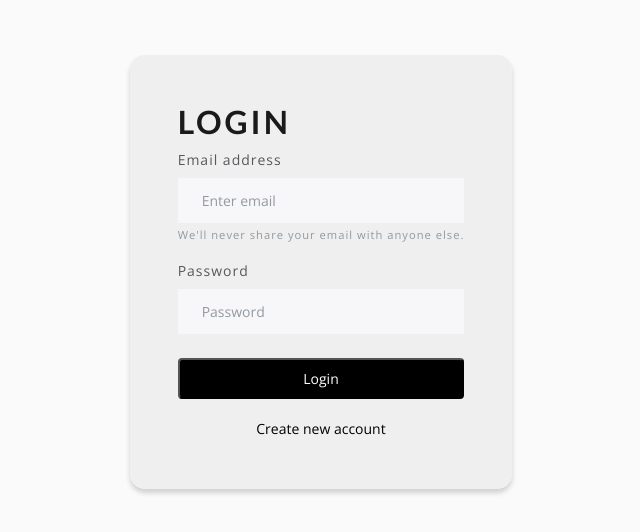
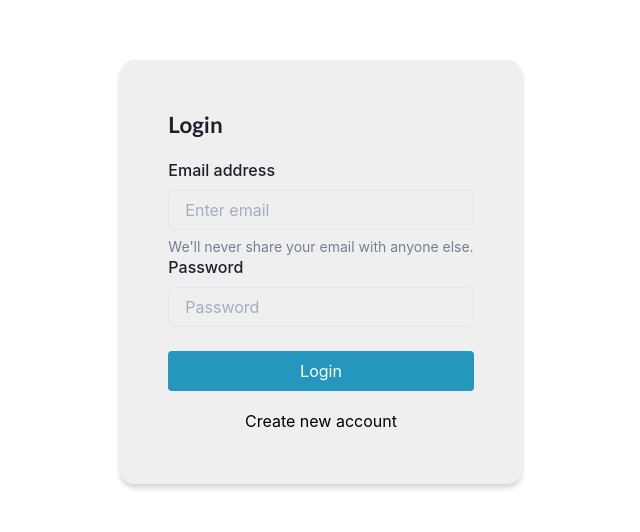
Before and after one commit to DmytroTarasiuk/react_auth, a React (Create React App) app: page /auth in a window 1280 px wide. Shown: the part 104-636 px from the top of the page, without its empty margins (319-959 px from the left). Built offline with nearby package versions, Linux system fonts and the light colour scheme.

Commit message:
update to chakra

```diff
--- a/package.json
+++ b/package.json
@@ -3,10 +3,14 @@
   "version": "0.1.0",
   "private": true,
   "dependencies": {
+    "@chakra-ui/react": "^1.7.4",
+    "@emotion/react": "^11.7.1",
+    "@emotion/styled": "^11.6.0",
     "@testing-library/jest-dom": "^5.11.6",
     "@testing-library/react": "^11.2.2",
     "@testing-library/user-event": "^12.5.0",
     "axios": "^0.25.0",
+    "framer-motion": "^4.1.17",
     "react": "^17.0.1",
     "react-bootstrap": "1.6",
     "react-dom": "^17.0.1",
--- a/src/components/Auth/AuthForm.js
+++ b/src/components/Auth/AuthForm.js
@@ -1,5 +1,14 @@
-import { Form } from "react-bootstrap";
+//import { Form } from "react-bootstrap";
 import axios from "axios";
+
+import {
+  FormControl,
+  FormLabel,
+  FormHelperText,
+  Input,
+  Container,
+} from '@chakra-ui/react'
+
 
 import { useRef, useState, useContext } from 'react'
 import AuthContext from '../../store/auth-context'
@@ -69,20 +78,21 @@ const AuthForm = () => {
 
 
   return (
-<Form onSubmit={submitHandler} className={classes.form}>
+    <Container maxW='xl' centerContent>
+<form onSubmit={submitHandler} className={classes.form}>
 <h1>{isLogin ? 'Login' : 'Sign Up'}</h1>
-  <Form.Group className="mb-3" controlId="formBasicEmail">
-    <Form.Label>Email address</Form.Label>
-    <Form.Control type="email" placeholder="Enter email" ref={emailInputRef}/>
-    <Form.Text className="text-muted">
+  <FormControl>
+    <FormLabel htmlFor='email'>Email address</FormLabel>
+    <Input id='email' type="email" placeholder="Enter email" ref={emailInputRef}/>
+    <FormHelperText>
       We'll never share your email with anyone else.
-    </Form.Text>
-  </Form.Group>
+    </FormHelperText>
+  </FormControl>
 
-  <Form.Group className="mb-3" controlId="formBasicPassword">
-    <Form.Label>Password</Form.Label>
-    <Form.Control type="password" placeholder="Password" ref={passwordInputRef}/>
-  </Form.Group>
+  <FormControl>
+    <FormLabel htmlFor='password'>Password</FormLabel>
+    <Input id='password' type="password" placeholder="Password" ref={passwordInputRef}/>
+  </FormControl>
 
   <div className={classes.actions}>
     {!isLoading && (
@@ -96,9 +106,10 @@ const AuthForm = () => {
       >
       {isLogin ? 'Create new account' : 'Login with existing account'}
       </button>
-    </div>
+  </div>
 
-</Form>
+</form>
+</Container>
     )
 }
 
--- a/src/components/Auth/AuthForm.module.css
+++ b/src/components/Auth/AuthForm.module.css
@@ -7,6 +7,11 @@ body {
   padding: 3rem;
   box-shadow: 0 4px 5px rgba(49, 43, 43, 0.2);
   border-radius: 15px;
+}
+
+.form h1 {
+  font-size: 1.4rem;
+  margin-bottom: 1rem;
 }
 
 .actions {
@@ -20,10 +25,11 @@ body {
     cursor: pointer;
     font: inherit;
     color: white;
-    background-color: #000;
+    background-color: #2596be;
     border-radius: 4px;
     padding: 0.5rem 2.5rem;
     width: 100%;
+    font-size: 1rem;
   }
 
   .actions button:hover {
--- a/src/components/Header/Header.js
+++ b/src/components/Header/Header.js
@@ -1,9 +1,14 @@
-import { LinkContainer } from 'react-router-bootstrap'
-import { Navbar, Nav, Container } from 'react-bootstrap'
+
 import { useContext } from 'react';
 import AuthContext from '../../store/auth-context';
 import classes from './Header.module.css'
 import { useHistory } from 'react-router-dom';
+import { Link } from 'react-router-dom';
+import {
+    Breadcrumb,
+    BreadcrumbItem,
+    BreadcrumbLink,
+  } from '@chakra-ui/react'
 
 const Header = () => {
 
@@ -20,31 +25,20 @@ const Header = () => {
 
     return (
         <header>
-            {isLoggedIn ? <Navbar bg="dark" variant='dark' expand="lg" collapseOnSelect>
-                <Container>
+            {isLoggedIn ? <Breadcrumb separator='-'>
+                <BreadcrumbItem>
+                    <BreadcrumbLink  as={Link} to='/cart'><i className="fas fa-shopping-cart"></i> Cart</BreadcrumbLink>
+                </BreadcrumbItem>
 
-              <LinkContainer to='/'>
-                   <Navbar.Brand>LublinJS</Navbar.Brand>
-              </LinkContainer>
-              <Navbar.Toggle aria-controls="basic-navbar-nav" />
-              <Navbar.Collapse id="basic-navbar-nav">
-                  <Nav className="ml-auto">
-                      <LinkContainer to='/cart'>
-                         <Nav.Link><i className="fas fa-shopping-cart"></i> Cart</Nav.Link>
-                      </LinkContainer>
-                      {!isLoggedIn && <LinkContainer to='/auth'>
-                         <Nav.Link>Login</Nav.Link>
-                      </LinkContainer>}
-                      {isLoggedIn && <LinkContainer to='/profile'>
-                         <Nav.Link>Profile</Nav.Link>
-                      </LinkContainer>}
+                {!isLoggedIn &&<BreadcrumbItem>
+                    <BreadcrumbLink as={Link} to='/auth'>Login</BreadcrumbLink>
+                </BreadcrumbItem>}
 
-                      {isLoggedIn && <button className={classes.button} onClick={logoutHandler}>Logout</button>}
-
-                  </Nav>
-              </Navbar.Collapse>
-              </Container>
-            </Navbar> : null}
+                {isLoggedIn &&<BreadcrumbItem isCurrentPage>
+                    <BreadcrumbLink as={Link} to='/profile'>Profile</BreadcrumbLink>
+                </BreadcrumbItem>}
+            </Breadcrumb> : null}
+            {isLoggedIn && <button className={classes.button} onClick={logoutHandler}>Logout</button>}
         </header>
     )
 }
--- a/src/components/UserProfile/UserProfile.js
+++ b/src/components/UserProfile/UserProfile.js
@@ -1,8 +1,16 @@
-import { Form, Button } from "react-bootstrap";
+//import { Form, Button } from "react-bootstrap";
 import { useRef, useContext } from 'react';
 import AuthContext from '../../store/auth-context';
 import { useHistory } from "react-router-dom";
 import axios from "axios";
+import {
+  FormControl,
+  FormLabel,
+  Input,
+  Container,
+  Button
+} from '@chakra-ui/react'
+import classes from './UserProfile.module.css'
 
 const UserProfile = () => {
 
@@ -52,21 +60,22 @@ const UserProfile = () => {
       };
 
     return (
-      <Form onSubmit={submitHandler}>
+      <Container maxW='xl' centerContent>
+      <form onSubmit={submitHandler} className={classes.form}>
         <h1>Change Password</h1>
-        <Form.Group className="mb-3" controlId="formBasicPassword">
-            <Form.Label>New Password</Form.Label>
-            <Form.Control type="password" placeholder="New password" ref={newPasswordInputRef} minLength='6'/>
-        </Form.Group>
-        <Form.Group className="mb-3" controlId="formBasicConfirmPassword">
-            <Form.Label>Confirm Password</Form.Label>
-            <Form.Control type="password" placeholder="Confirm password" ref={confirmPasswordRef} minLength='6'/>
-        </Form.Group>
-        <Button variant="primary" type="submit">
+        <FormControl>
+            <FormLabel htmlFor='password'>New Password</FormLabel>
+            <Input id='password' type="password" placeholder="New password" ref={newPasswordInputRef} minLength='6'/>
+        </FormControl>
+        <FormControl>
+            <FormLabel htmlFor='confrim-password'>Confirm Password</FormLabel>
+            <Input id='confirm-password' type="password" placeholder="Confirm password" ref={confirmPasswordRef} minLength='6'/>
+        </FormControl>
+        <Button colorScheme='blue' type="submit" className={classes.btn}>
             Submit
         </Button>
-
-      </Form>
+      </form>
+      </Container>
     )
 }
 
--- /dev/null
+++ b/src/components/UserProfile/UserProfile.module.css
@@ -0,0 +1,16 @@
+.form {
+    background-color: #eeee;
+    padding: 3rem;
+    box-shadow: 0 4px 5px rgba(49, 43, 43, 0.2);
+    border-radius: 15px;
+  }
+
+  .form h1 {
+    font-size: 1.4rem;
+    margin-bottom: 1rem;
+}
+
+.form .btn {
+    margin-top: 1rem;
+    width: 100%;
+}
--- a/src/index.js
+++ b/src/index.js
@@ -1,7 +1,8 @@
 import ReactDOM from 'react-dom';
 import { BrowserRouter } from 'react-router-dom';
-import './bootstrap.min.css'
+
 import { AuthContextProvider } from './store/auth-context';
+import { ChakraProvider } from '@chakra-ui/react'
 
 import './index.css';
 import App from './App';
@@ -9,7 +10,9 @@ import App from './App';
 ReactDOM.render(
   <AuthContextProvider>
   <BrowserRouter>
+  <ChakraProvider>
     <App />
+  </ChakraProvider>
   </BrowserRouter>
   </AuthContextProvider>,
   document.getElementById('root')
```
Also changed, not shown: 2 other files (tests, documents, lock files or other folders).
